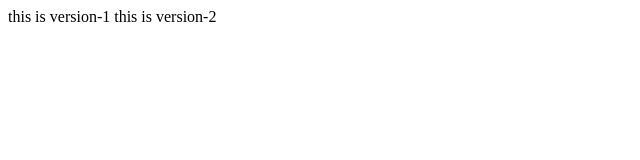
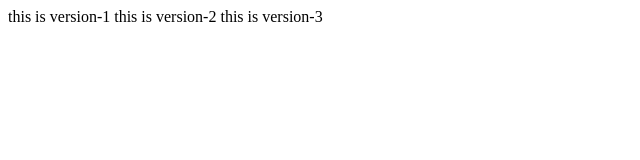
Before and after one commit to manaswinieadara/Version-changing, a plain HTML site: page index.html in a window 1280 px wide. Shown: the whole page, without its empty margins (0-640 px from the left). Drawn offline with Linux system fonts and the light colour scheme.

Commit message:
version-3

```diff
--- a/index.html
+++ b/index.html
@@ -8,5 +8,6 @@
 <body>
     this is version-1
     this is version-2
+    this is version-3
 </body>
 </html>
```
